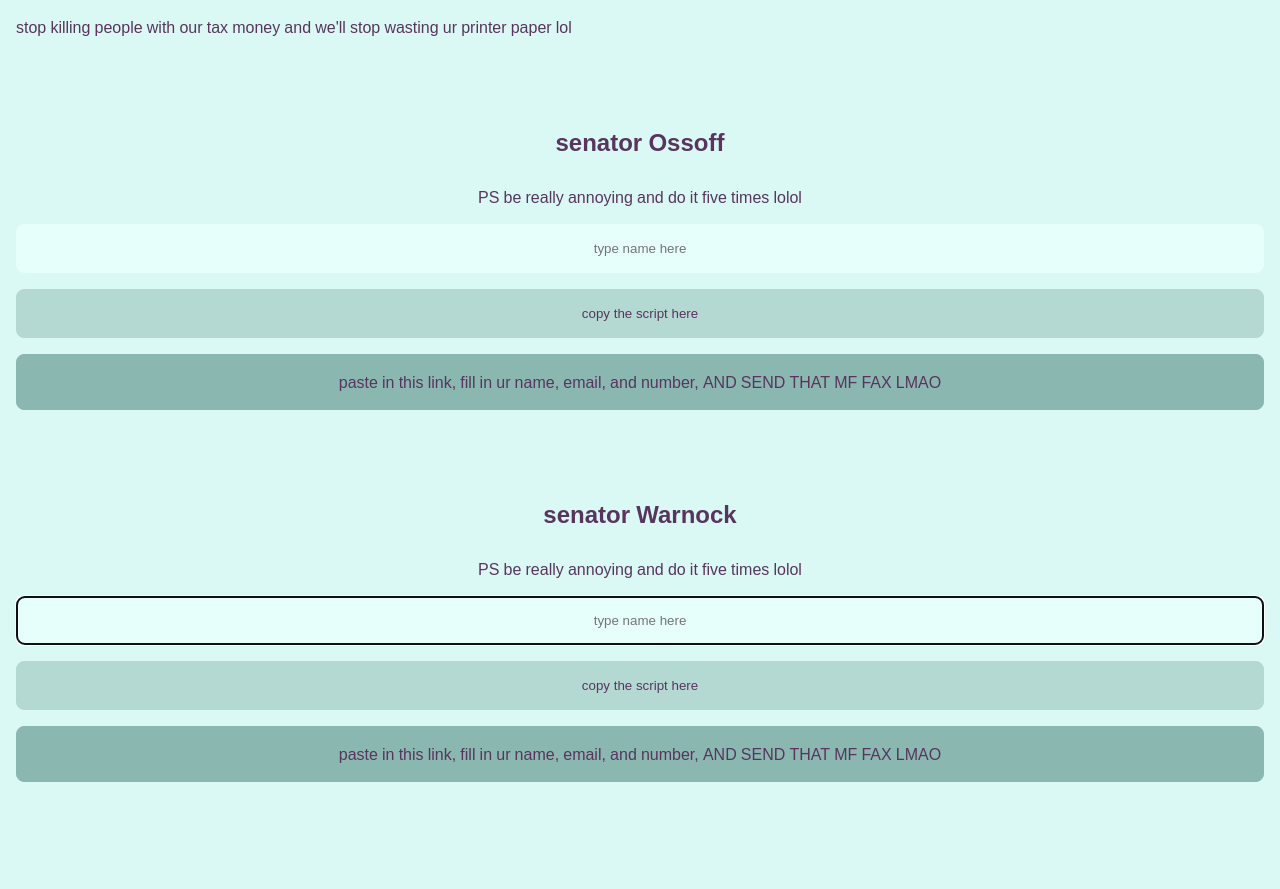
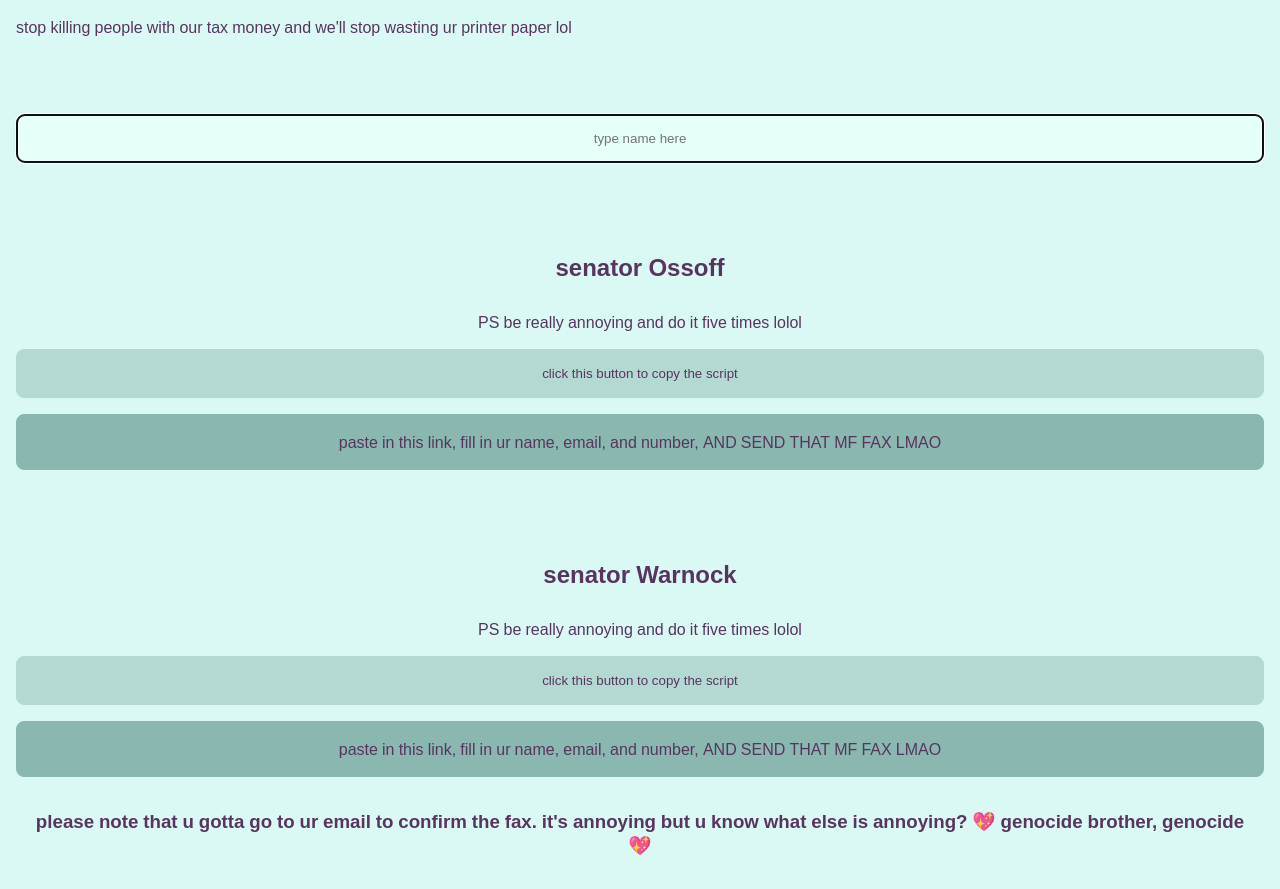
Before and after one commit to nishatfiroj/call-your-reps, a Next.js app: page /menace in a window 1280 px wide. Shown: the part 148-1037 px from the top of the page. Before the commit the page ends 946 px from the top, so only its background shows below. Built offline with nearby package versions, Linux system fonts and the light colour scheme.

Commit message:
fix little thingy

```diff
--- a/src/app/menace/page.tsx
+++ b/src/app/menace/page.tsx
@@ -37,11 +37,15 @@ export default function Menace() {
       <br />
       <br />
 
+      <Input ref={name} placeholder="type name here" autoFocus></Input>
+
+      <br />
+      <br />
+
       <Header>senator Ossoff</Header>
       <p>PS be really annoying and do it five times lolol</p>
-      <Input ref={name} placeholder="type name here" autoFocus></Input>
       <CopyButton onClick={() => onCopyScript("Ossoff")}>
-        copy the script here
+        click this button to copy the script
       </CopyButton>
       <Button
         href="https://faxzero.com/fax_senate/O000174"
@@ -57,9 +61,8 @@ export default function Menace() {
 
       <Header>senator Warnock</Header>
       <p>PS be really annoying and do it five times lolol</p>
-      <Input ref={name} placeholder="type name here" autoFocus></Input>
       <CopyButton onClick={() => onCopyScript("Warnock")}>
-        copy the script here
+        click this button to copy the script
       </CopyButton>
       <Button
         href="https://faxzero.com/fax_senate/W000790"
@@ -69,6 +72,12 @@ export default function Menace() {
         paste in this link, fill in ur name, email, and number, AND SEND THAT MF
         FAX LMAO
       </Button>
+
+      <Prompt>
+        please note that u gotta go to ur email to confirm the fax. it's
+        annoying but u know what else is annoying? 💖 genocide brother, genocide
+        💖
+      </Prompt>
     </Main>
   )
 }
```
